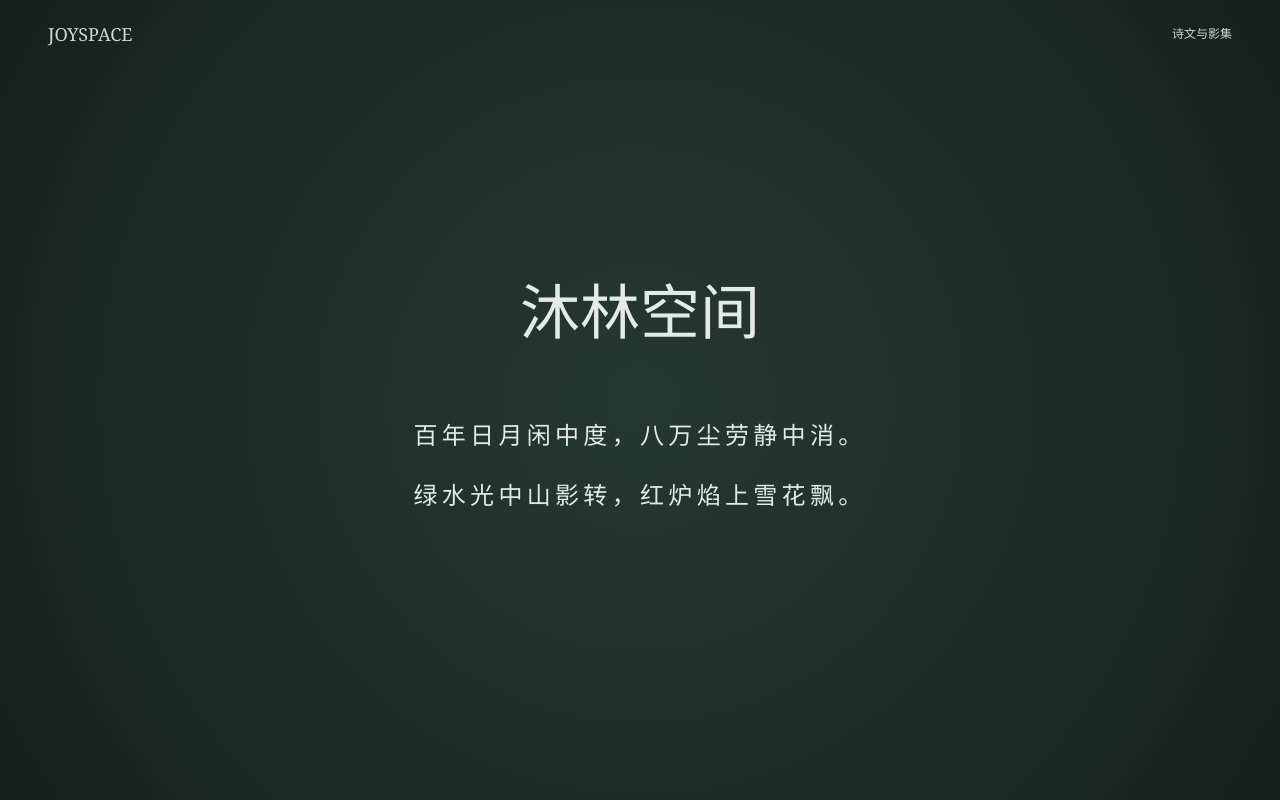
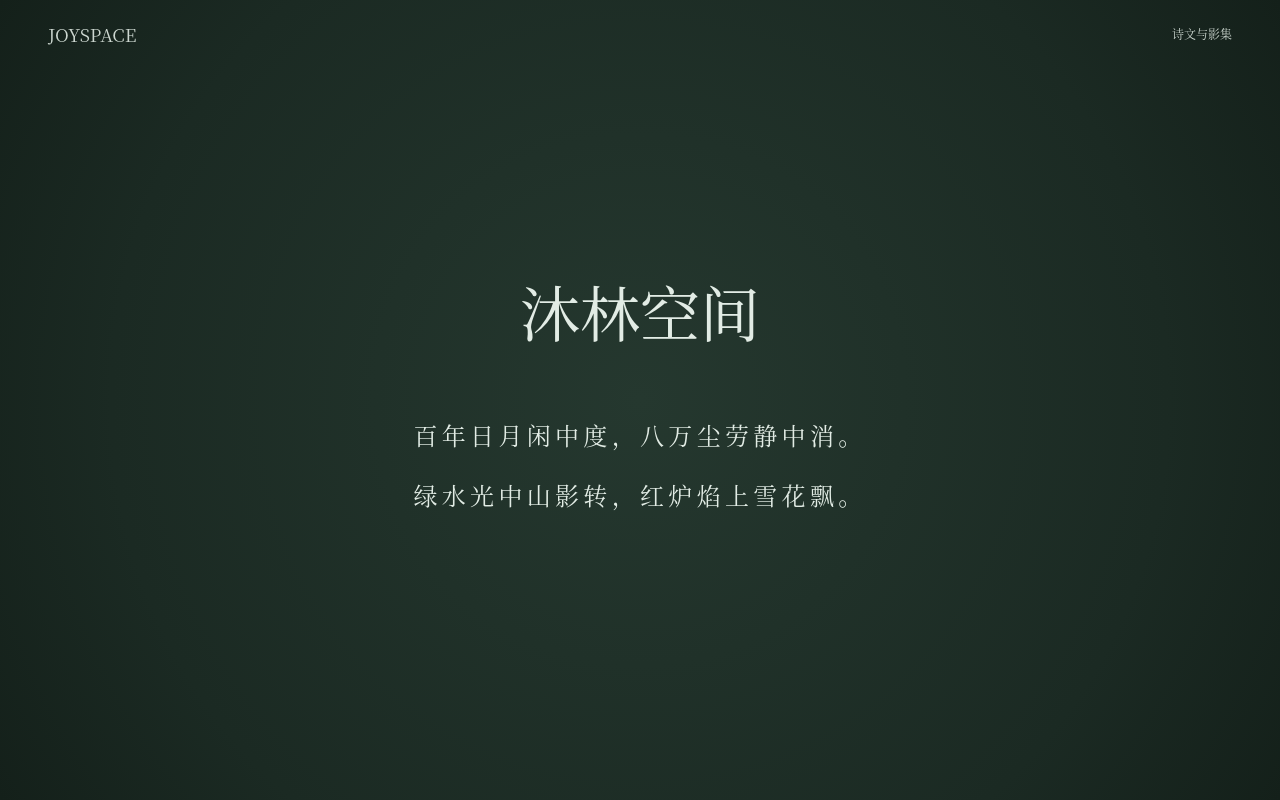
Before and after one commit to RZ481/zwjoy, a plain HTML site: page index.html in a window 1280 px wide. Drawn offline with nearby package versions, Linux system fonts and the light colour scheme.

Commit message:
Update index.html

```diff
--- a/index.html
+++ b/index.html
@@ -13,9 +13,9 @@
   <noscript><link rel="stylesheet" href="https://cdnjs.cloudflare.com/ajax/libs/tailwindcss/2.2.19/tailwind.min.css"></noscript>
 
   <style>
-    /* 核心样式直接内联，保证打开网页 0.01 秒内瞬间渲染出 Loader，不等待外部资源 */
+    /* 已补充手机端兼容字体：Songti SC 和 Noto Serif CJK SC */
     html,body{height:100%;margin:0;padding:0;overflow:hidden}
-    body{font-family:"STKaiti","KaiTi","SimKai",Georgia,serif;background-color:#1B2A23;color:#E2ECE5;-webkit-font-smoothing:antialiased}
+    body{font-family:"STKaiti","KaiTi","SimKai","Songti SC","Noto Serif CJK SC",Georgia,serif;background-color:#1B2A23;color:#E2ECE5;-webkit-font-smoothing:antialiased}
     body.loaded{overflow-y:scroll;scroll-snap-type:y mandatory;scroll-behavior:smooth}
 
     #loader{position:fixed;top:0;left:0;width:100vw;height:100vh;background:radial-gradient(circle at 50% 50%,#25382F 0,#1B2A23 70%,#14201A 100%);z-index:100;display:flex;flex-direction:column;justify-content:center;align-items:center;transition:opacity 1.2s cubic-bezier(.4,0,.2,1),visibility 1.2s ease}
@@ -268,9 +268,9 @@
   </div>
 
   <script>
-    // 取消了 2000ms 的强行等待，只要页面基础加载完成，立刻 (0ms) 触发进入！
+    /* 已将 threshold 修改为 .1 (10%)，确保在手机端只要露出一点就能触发动效 */
     window.addEventListener("load",(()=>{setTimeout((()=>{document.body.classList.add("loaded")}),0)}));
-    document.addEventListener("DOMContentLoaded",(()=>{const e=document.querySelectorAll(".page-section"),t={root:null,threshold:.4},s=new IntersectionObserver((e=>{e.forEach((e=>{e.isIntersecting?e.target.classList.add("active"):e.target.classList.remove("active")}))}),t);e.forEach((e=>{s.observe(e)}))}));
+    document.addEventListener("DOMContentLoaded",(()=>{const e=document.querySelectorAll(".page-section"),t={root:null,threshold:.1},s=new IntersectionObserver((e=>{e.forEach((e=>{e.isIntersecting?e.target.classList.add("active"):e.target.classList.remove("active")}))}),t);e.forEach((e=>{s.observe(e)}))}));
   </script>
 </body>
 </html>
```
